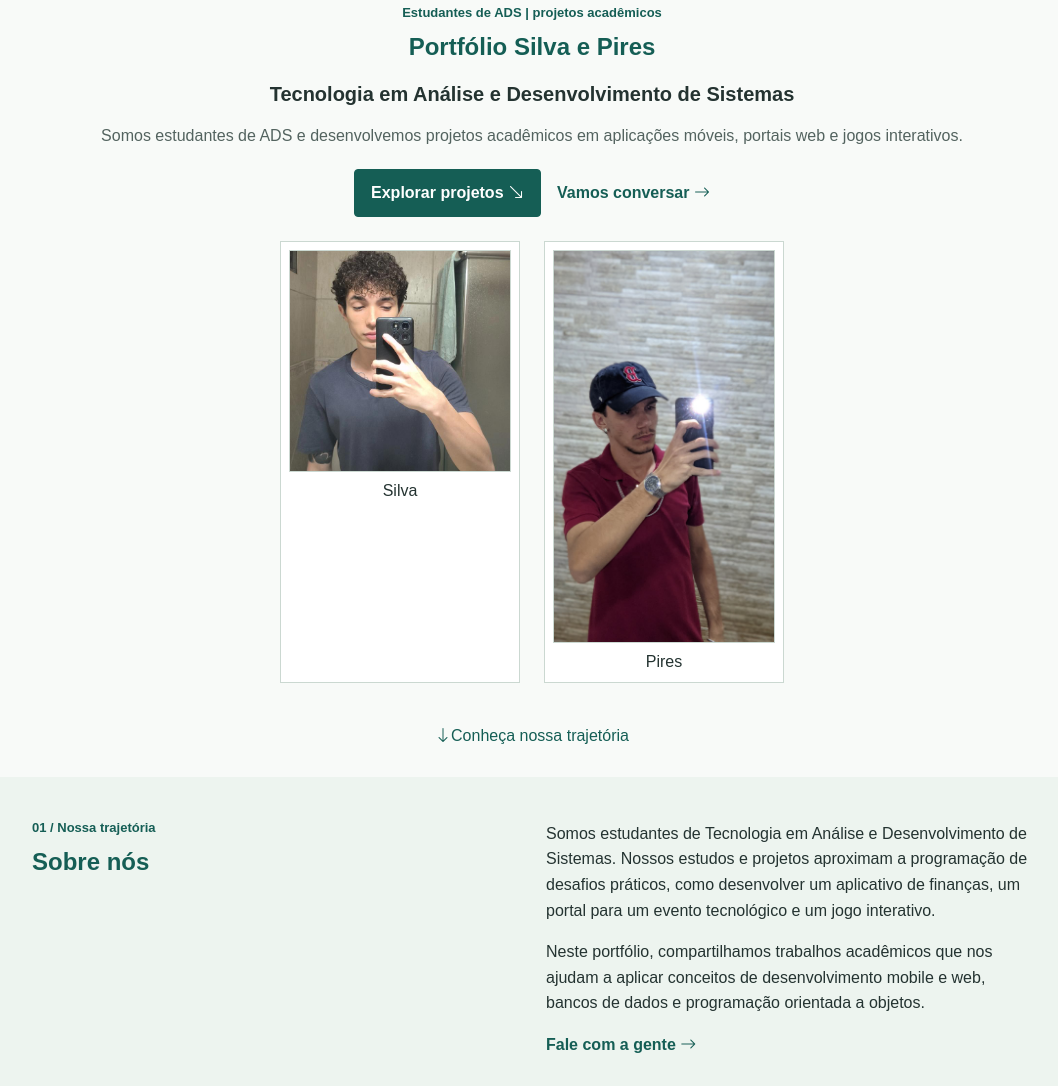
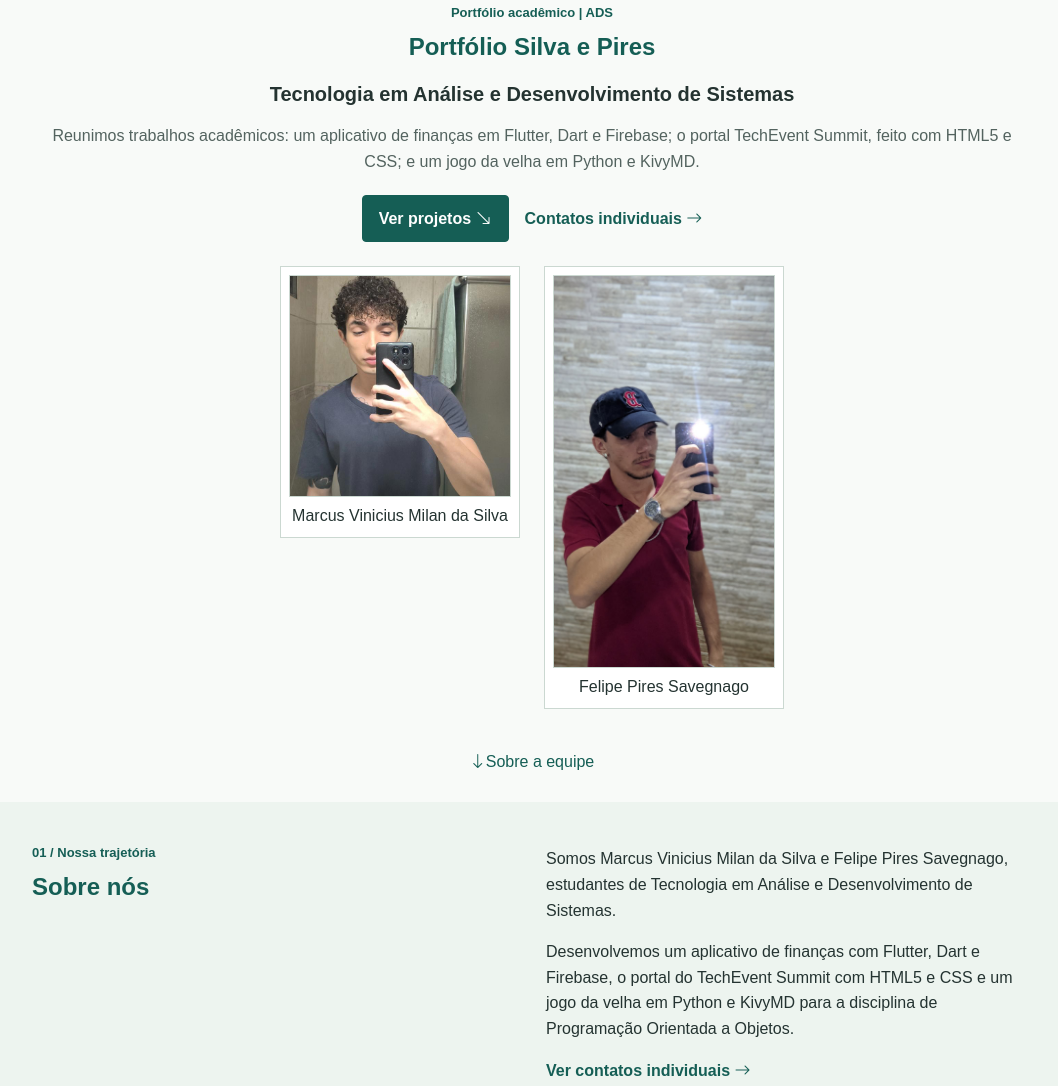
Before and after one commit to marcus0milan/portfolio_silva_pires, a plain HTML site: page index.html in a window 1280 px wide. Shown: the part 135-1221 px from the top of the page, without its empty margins (108-1166 px from the left). Drawn offline with nearby package versions, Linux system fonts and the light colour scheme.

Commit message:
refactor: update hero section content and improve student profile descriptions

```diff
--- a/css/estilo.css
+++ b/css/estilo.css
@@ -171,6 +171,7 @@ h3 {
 	display: grid;
 	grid-template-columns: repeat(2, minmax(0, 240px));
 	justify-content: center;
+	align-items: start;
 	gap: 24px;
 	margin: 24px auto;
 }
--- a/index.html
+++ b/index.html
@@ -28,26 +28,26 @@
 	<main>
 		<section class="hero content-width" aria-labelledby="titulo-principal">
 			<div class="hero-copy">
-				<p class="eyebrow"><span class="status-dot"></span> Estudantes de ADS | projetos acadêmicos</p>
+				<p class="eyebrow">Portfólio acadêmico | ADS</p>
 				<h1 class="page-title" id="titulo-principal">Portfólio Silva e Pires</h1>
 				<h2>Tecnologia em Análise e Desenvolvimento de Sistemas</h2>
-				<p class="hero-description">Somos estudantes de ADS e desenvolvemos projetos acadêmicos em aplicações móveis, portais web e jogos interativos.</p>
+				<p class="hero-description">Reunimos trabalhos acadêmicos: um aplicativo de finanças em Flutter, Dart e Firebase; o portal TechEvent Summit, feito com HTML5 e CSS; e um jogo da velha em Python e KivyMD.</p>
 				<div class="hero-actions">
-					<a class="button button-primary" href="#secao-projetos">Explorar projetos <i class="bi bi-arrow-down-right" aria-hidden="true"></i></a>
-					<a class="text-link" href="contato.html">Vamos conversar <i class="bi bi-arrow-right" aria-hidden="true"></i></a>
+					<a class="button button-primary" href="#secao-projetos">Ver projetos <i class="bi bi-arrow-down-right" aria-hidden="true"></i></a>
+					<a class="text-link" href="#secao-equipe">Contatos individuais <i class="bi bi-arrow-right" aria-hidden="true"></i></a>
 				</div>
 			</div>
 			<div class="student-photos" aria-label="Integrantes do portfólio">
 				<figure class="student-profile">
-					<img src="image/foto-silva.jpg" alt="Foto de perfil do estudante Silva">
-					<figcaption>Silva</figcaption>
+					<img src="image/foto-silva.jpg" alt="Foto de Marcus Vinicius Milan da Silva">
+					<figcaption>Marcus Vinicius Milan da Silva</figcaption>
 				</figure>
 				<figure class="student-profile">
-					<img src="image/foto-pires.jpg" alt="Foto de perfil do estudante Pires">
-					<figcaption>Pires</figcaption>
+					<img src="image/foto-pires.jpg" alt="Foto de Felipe Pires Savegnago">
+					<figcaption>Felipe Pires Savegnago</figcaption>
 				</figure>
 			</div>
-			<a class="scroll-cue" href="#secao-sobre"><i class="bi bi-arrow-down" aria-hidden="true"></i><span>Conheça nossa trajetória</span></a>
+			<a class="scroll-cue" href="#secao-sobre"><i class="bi bi-arrow-down" aria-hidden="true"></i><span>Sobre a equipe</span></a>
 		</section>
 
 		<section class="section-band" id="secao-sobre" aria-labelledby="titulo-sobre">
@@ -57,9 +57,9 @@
 					<h2 id="titulo-sobre">Sobre nós</h2>
 				</div>
 				<div class="about-copy">
-					<p>Somos estudantes de Tecnologia em Análise e Desenvolvimento de Sistemas. Nossos estudos e projetos aproximam a programação de desafios práticos, como desenvolver um aplicativo de finanças, um portal para um evento tecnológico e um jogo interativo.</p>
-					<p>Neste portfólio, compartilhamos trabalhos acadêmicos que nos ajudam a aplicar conceitos de desenvolvimento mobile e web, bancos de dados e programação orientada a objetos.</p>
-					<a class="text-link" href="contato.html">Fale com a gente <i class="bi bi-arrow-right" aria-hidden="true"></i></a>
+					<p>Somos Marcus Vinicius Milan da Silva e Felipe Pires Savegnago, estudantes de Tecnologia em Análise e Desenvolvimento de Sistemas.</p>
+					<p>Desenvolvemos um aplicativo de finanças com Flutter, Dart e Firebase, o portal do TechEvent Summit com HTML5 e CSS e um jogo da velha em Python e KivyMD para a disciplina de Programação Orientada a Objetos.</p>
+					<a class="text-link" href="#secao-equipe">Ver contatos individuais <i class="bi bi-arrow-right" aria-hidden="true"></i></a>
 				</div>
 			</div>
 		</section>
```
